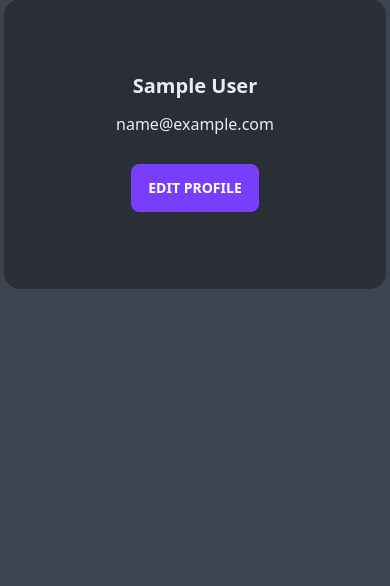
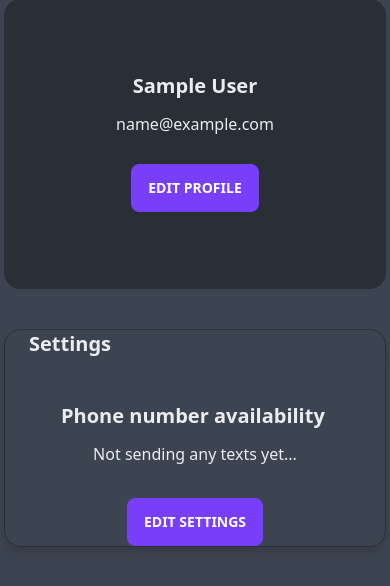
Before and after one commit to Afani97/Timary, a Django app: page /profile/ in a window 390 px wide. Shown: the part 157-743 px from the top of the page. Run offline with Django 3.2, Linux system fonts and the light colour scheme; the visitor is signed in with stand-in values (Sample User, id 1); data that the repository does not hold is empty; some libraries are stand-ins or nearby versions.

Commit message:
WIP: Add settings block + phone settings availability field

```diff
--- a/requirements.txt
+++ b/requirements.txt
@@ -10,6 +10,7 @@ click==8.0.3
 distlib==0.3.4
 Django==3.2.10
 django-csp==3.7
+django-multiselectfield==0.1.12
 django-phonenumber-field==6.0.0
 django-picklefield==3.0.1
 django-q==1.3.9
--- a/timary/models.py
+++ b/timary/models.py
@@ -10,6 +10,7 @@ from django.db import models
 from django.db.models import F, Q, Sum
 from django.utils.text import slugify
 from django.utils.timezone import localtime, now
+from multiselectfield import MultiSelectField
 from phonenumber_field.modelfields import PhoneNumberField
 
 from timary.querysets import HoursQuerySet
@@ -205,13 +206,29 @@ class SentInvoice(BaseModel):
 
 
 class User(AbstractUser, BaseModel):
+    WEEK_DAYS = (
+        ("Mon", "Mon"),
+        ("Tue", "Tue"),
+        ("Wed", "Wed"),
+        ("Thu", "Thu"),
+        ("Fri", "Fri"),
+        ("Sat", "Sat"),
+        ("Sun", "Sun"),
+    )
     phone_number = PhoneNumberField(unique=True, blank=True, null=True)
+    phone_number_availability = MultiSelectField(
+        choices=WEEK_DAYS, null=True, blank=True
+    )
 
     def __str__(self):
         return f"{self.first_name} {self.last_name} ({self.username})"
 
     def __repr__(self):
         return f"{self.first_name} {self.last_name} ({self.username})"
+
+    @property
+    def settings(self):
+        return {"phone_number_availability": self.phone_number_availability}
 
     @property
     def invoices_not_logged(self):
--- a/timary/tasks.py
+++ b/timary/tasks.py
@@ -87,7 +87,10 @@ def send_reminder_sms():
         Q(phone_number__isnull=True) | Q(phone_number__exact="")
     ).prefetch_related("invoices")
     invoices_sent_count = 0
+    weekday = date.today().strftime("%a")
     for user in users:
+        if weekday not in user.settings.get("phone_number_availability"):
+            continue
         remaining_invoices = user.invoices_not_logged
         if len(remaining_invoices) > 0:
             invoice = remaining_invoices.pop()
--- /dev/null
+++ b/timary/templates/partials/_settings.html
@@ -0,0 +1,29 @@
+<div class="card shadow-lg bordered px-6 md:px-0 mt-10" id="user-settings">
+    <h1 class="card-title">Settings</h1>
+    <div class="card-body">
+        <h2 class="card-title">Phone number availability</h2>
+        <div class="flex justify-center space-evenly space-x-5">
+            {% for day in settings.phone_number_availability %}
+                <div class="form-control">
+                    <label>{{ day }}</label>
+                    <input
+                        type="checkbox"
+                        class="toggle toggle-primary"
+                        checked="checked"
+                    >
+                </div>
+
+            {% empty %}
+                <label>Not sending any texts yet...</label>
+            {% endfor %}
+        </div>
+    </div>
+    <div class="flex justify-center">
+        <button class="btn btn-primary"
+            hx-get="{% url 'timary:update_user_settings' %}"
+            hx-target="#user-settings"
+            hx-swap="outerHTML">
+            Edit Settings
+        </button>
+    </div>
+</div>
--- a/timary/templates/timary/profile.html
+++ b/timary/templates/timary/profile.html
@@ -4,6 +4,7 @@
     <div class="max-w-xl mx-auto">
         <h1 class="text-3xl my-6 text-center">Your profile</h1>
         {% include "partials/_profile.html" %}
+        {% include "partials/_settings.html" %}
     </div>
     <div class="max-w-xl mx-auto">
         {% if sent_invoices.count > 0 %}
--- a/timary/urls.py
+++ b/timary/urls.py
@@ -21,9 +21,19 @@ urlpatterns = [
 # PROFILE URLS
 urlpatterns += [
     path("profile/", views.user_profile, name="user_profile"),
-    path("profile/partial", views.profile_partial, name="user_profile_partial"),
+    path("profile/partial/", views.profile_partial, name="user_profile_partial"),
     path("profile/update/", views.update_user_profile, name="update_user_profile"),
     path("profile/edit/", views.edit_user_profile, name="edit_user_profile"),
+    path(
+        "profile/settings/",
+        views.update_user_settings,
+        name="update_user_settings",
+    ),
+    path(
+        "profile/settings/partial/",
+        views.settings_partial,
+        name="settings_partial",
+    ),
 ]
 
 
--- a/timary/views/profile.py
+++ b/timary/views/profile.py
@@ -4,7 +4,7 @@ from django.shortcuts import render
 from django.urls import reverse
 from django.views.decorators.http import require_http_methods
 
-from timary.forms import UserForm
+from timary.forms import SettingsForm, UserForm
 
 
 @login_required()
@@ -12,6 +12,7 @@ from timary.forms import UserForm
 def user_profile(request):
     context = {
         "profile": request.user,
+        "settings": request.user.settings,
         "sent_invoices": request.user.sent_invoices.order_by("-date_sent"),
     }
     return render(request, "timary/profile.html", context)
@@ -53,3 +54,36 @@ def update_user_profile(request):
         user = user_form.save()
         return render(request, "partials/_profile.html", {"user": user})
     return render_profile_form(request=request, profile_form=user_form)
+
+
+@login_required()
+@require_http_methods(["GET"])
+def settings_partial(request):
+    return render(
+        request, "partials/_settings.html", {"settings": request.user.settings}
+    )
+
+
+@login_required()
+@require_http_methods(["GET", "PUT"])
+def update_user_settings(request):
+    user_settings_form = SettingsForm(instance=request.user)
+    if request.method == "PUT":
+        put_params = QueryDict(request.body)
+        user_settings_form = SettingsForm(put_params, instance=request.user)
+        if user_settings_form.is_valid():
+            user_settings_form.save()
+            return render(
+                request, "partials/_settings.html", {"settings": request.user.settings}
+            )
+    context = {
+        "form": user_settings_form,
+        "url": reverse("timary:update_user_settings"),
+        "target": "this",
+        "swap": "innerHTML",
+        "id": "update-user-settings",
+        "md_block": True,
+        "cancel_url": reverse("timary:settings_partial"),
+        "btn_title": "Update settings",
+    }
+    return render(request, "partials/_settings_form.html", context)
--- a/timaryproject/settings.py
+++ b/timaryproject/settings.py
@@ -50,6 +50,7 @@ INSTALLED_APPS = [
     # 3RD PARTY
     "django_q",
     "django_twilio",
+    "multiselectfield",
 ]
 
 MIDDLEWARE = [
```
Also changed, not shown: timary/forms.py (+18 -2 lines), timary/templates/partials/_htmx_put_form.html (+0 -15 lines), timary/templates/partials/_settings_form.html (added, +41 -0 lines), timary/tests/factories.py (+3 -0 lines), timary/tests/test_views/test_twilio_views.py (+30 -11 lines), timary/migrations/0006_user_phone_number_availability.py (added).
